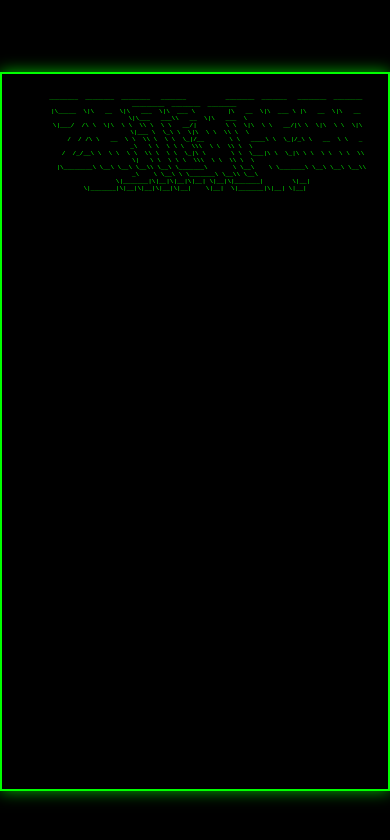
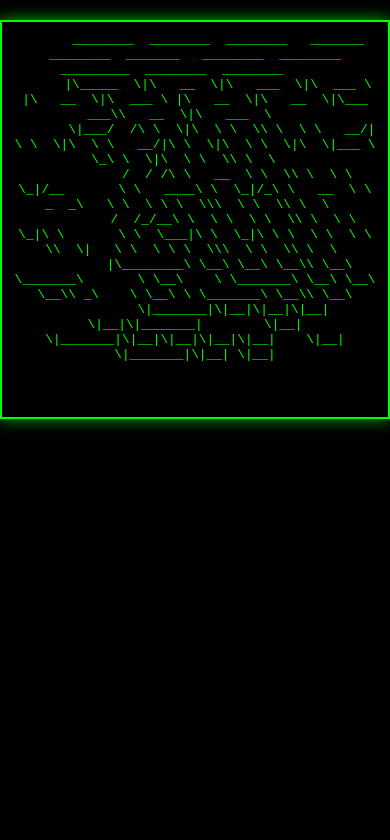
Before and after one commit to ZanePearton/zanepearton.github.io, a plain HTML site: page index.html in a window 390 px wide. Drawn offline with nearby package versions, Linux system fonts and the light colour scheme; a script that the page names is missing; a web font is replaced by a local one.

Commit message:
Update styles.css
Signed-off-by: Zane <peartonz@gmail.com>

```diff
--- a/styles.css
+++ b/styles.css
@@ -6,84 +6,64 @@
        url(https://cdn.jsdelivr.net/fontsource/fonts/vt323@latest/latin-400-normal.woff) format('woff');
 }
 
-/* html, body {
-  height: 100%;
-  margin: 0;
-  display: flex;
-  justify-content: center;
-  align-items: center;
-  background-color: #000;
-} */
-
 body, html {
-  height: 100%;  /* Ensure the full height for vertical centering */
-  margin: 0;     /* Remove default margin */
-  display: flex; /* Use flexbox for easy centering */
+  height: 100%;  /* Full height for vertical centering */
+  margin: 0;     /* No default margin */
+  display: flex; /* Flexbox for centering content */
   justify-content: center; /* Center horizontally */
   align-items: center; /* Center vertically */
-  background-color: #000;
-}
-/* Default font size for larger screens */
-pre {
-  font-size: 12px;
+  background-color: #000; /* Terminal background */
 }
 
-/* Reduce font size on smaller screens */
+/* Unified pre element styling */
+pre {
+  display: inline-block; /* Ensures width fits the content */
+  white-space: pre-wrap; /* Allows text wrapping */
+  overflow-wrap: break-word; /* Breaks long words at the end of the line */
+  font-family: 'VT323', monospace; /* Consistent terminal font */
+  color: #00ff00; /* Terminal-like green color */
+  font-size: 12px; /* Default font size, reasonable balance */
+}
+
+/* Responsive adjustments for smaller screens */
 @media (max-width: 600px) {
   pre {
-    font-size: 4px; /* Adjust based on your specific needs */
+    font-size: 8px; /* Smaller font size for small devices */
   }
 }
 
-pre {
-  display: inline-block; /* Inline-block for width to fit content */
-  white-space: pre-wrap; /* Ensure the pre text wraps if necessary */
-  font-size: 9px;
-}
-
 #terminal {
-  text-align: center; /* Center the text inside the pre element */
-  position: relative; /* Changed to relative to ensure responsive design */
-  width: 100%; /* Slightly adjusted for better responsiveness */
-  max-width: 900px; /* Maximum width to ensure it doesn't look too wide on larger screens */
-  height: 80%; /* Adjusted for content size and better responsiveness */
-  padding: 20px; /* Added padding for aesthetics */
-  margin: 5% auto; /* Ensure it's centered with margin auto and give some top margin for breathing space */
-  background-color: #000;
-  color: #00ff00;
-  font-family: 'VT323', monospace;
-  font-size: 1em;
-  border: 2px solid #00ff00; /* Add a green border for that terminal feel */
-  box-shadow: 0 0 15px rgba(0, 255, 0, 0.7); /* Optional: Add a glow effect */
+  text-align: center; /* Center the text inside */
+  position: relative; /* Maintain relative positioning */
+  width: 95%; /* Full width adjusted for padding */
+  max-width: 900px; /* Limit maximum width */
+  height: 80%; /* Height relative to viewport */
+  padding: 20px; /* Padding inside the terminal */
+  margin: auto; /* Auto margins for automatic centering */
+  background-color: #000; /* Background color */
+  color: #00ff00; /* Text color */
+  border: 2px solid #00ff00; /* Green border */
+  box-shadow: 0 0 15px rgba(0, 255, 0, 0.7); /* Subtle glow effect */
 }
 
 #terminal pre, #terminal h1, #terminal h2 {
-  color: #00ff00; /* Terminal-like green color */
-  font-family: 'VT323', monospace; /* Ensures consistency in font */
-  margin: 0; /* Resets default margin */
-  padding: 0; /* Aligns with the terminal's content padding */
-  white-space: pre-wrap; /* Ensures long lines wrap */
-  word-break: keep-all; /* Prevents breaking the ASCII art */
+  margin: 0; /* Remove default margin */
+  padding: 0; /* No padding inside */
 }
 
-#terminal h1 {
-  font-size: 1.5em; /* Adjust size for heading */
-  margin-bottom: 0.5em; /* Space below the heading */
-}
-
-#terminal h2 {
-  font-size: 1em; /* Adjust size for subheading */
-  margin-bottom: 0.5em; /* Space below the subheading */
+#terminal h1, #terminal h2 {
+  font-size: 1.5em; /* Slightly larger font for headings */
+  margin-bottom: 0.5em; /* Space below headings */
 }
 
 @media screen and (max-width: 480px) {
   #terminal {
-    width: 100%; /* Use nearly full width for small screens */
-    margin-top: 10%; /* Increased top margin for visibility */
-    transform: none; /* No need for transform on mobile */
+    padding: 10px; /* Reduced padding for more space */
+    height: auto; /* Auto height for flexibility */
+    margin-top: 5%; /* Adjusted top margin */
   }
 
   #terminal pre, #terminal h1, #terminal h2 {
-    font-size: 0.2em; /* Adjust font size for readability on small screens */
+    font-size: 0.8em; /* Larger font than previous for readability */
   }
 }
```
